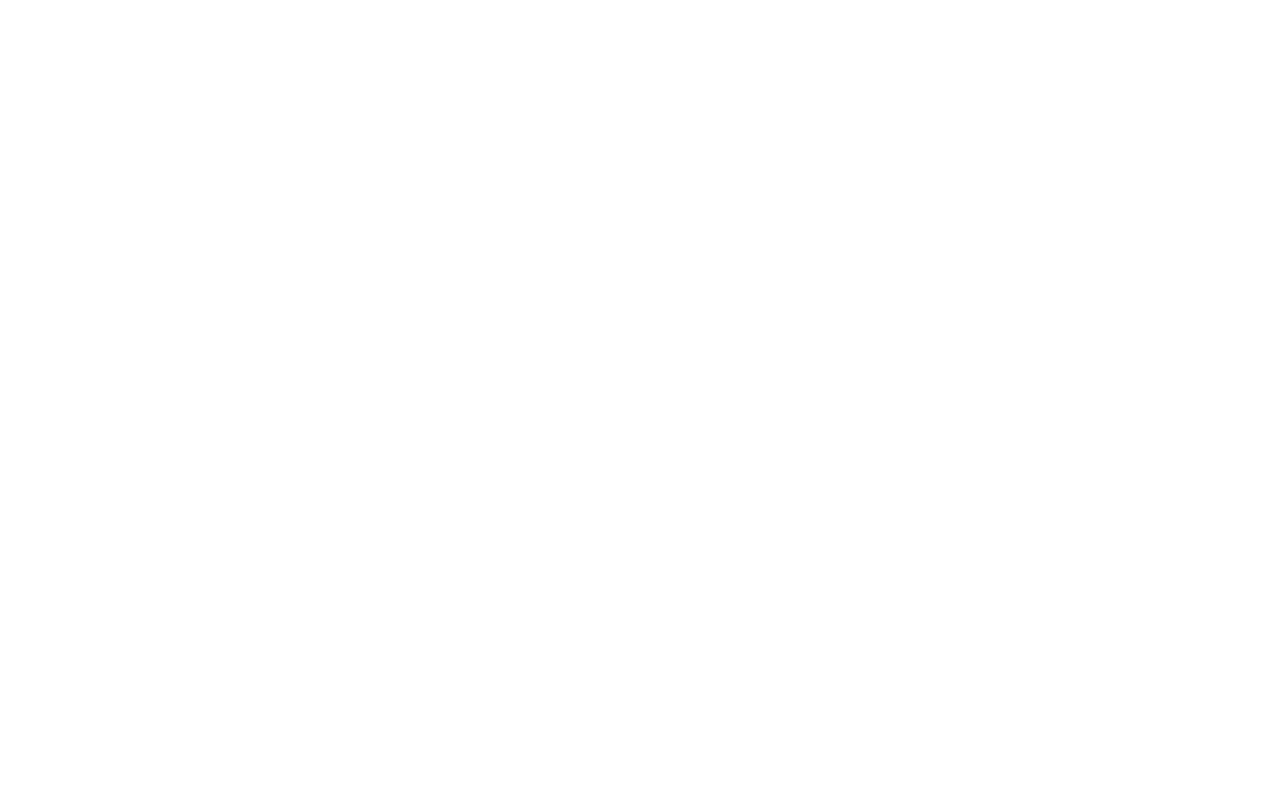
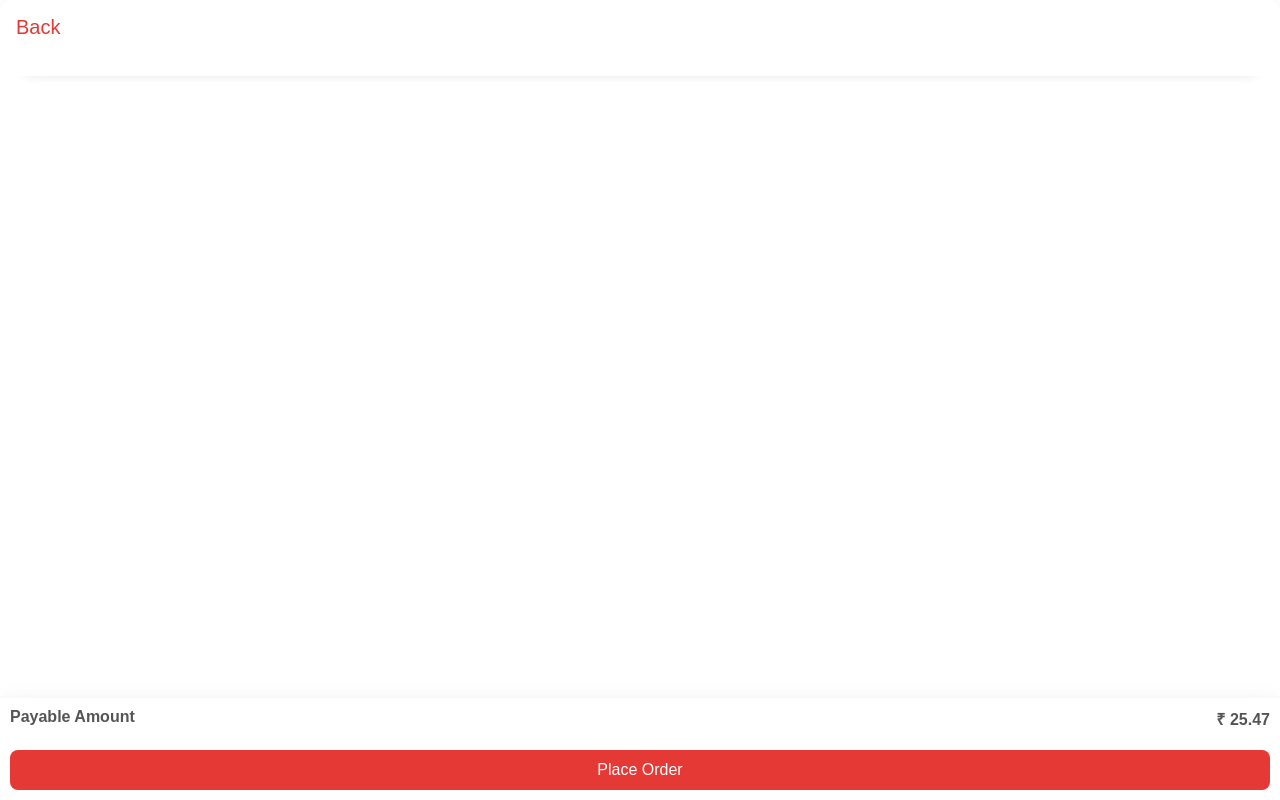
Before and after one commit to Siddhart12345/food-delivery, a React (Vite) app: page /cart-screen in a window 1280 px wide. Built offline with nearby package versions, Linux system fonts and the light colour scheme.

Commit message:
new changes

```diff
--- a/src/AppRouter.tsx
+++ b/src/AppRouter.tsx
@@ -1,9 +1,10 @@
-import { IonRouterOutlet } from "@ionic/react";
-import { IonReactRouter } from "@ionic/react-router";
-import React from "react";
-import { Redirect, Route } from "react-router-dom";
-import HomeScreen from "./screens/HomeScreen";
-import RestaurantMenuScreen from "./screens/RestaurantMenuScreen";
+import { IonRouterOutlet } from '@ionic/react'
+import { IonReactRouter } from '@ionic/react-router'
+import React from 'react'
+import { Redirect, Route } from 'react-router-dom'
+import HomeScreen from './screens/HomeScreen'
+import RestaurantMenuScreen from './screens/RestaurantMenuScreen'
+import CartScreen from './screens/CartScreen'
 
 const AppRouter = () => {
   return (
@@ -13,17 +14,19 @@
         <Route exact path="/home">
           <HomeScreen />
         </Route>
-
         <Route exact path="/">
           <Redirect to="/home" />
         </Route>
-          <Route exact path="/restaurant-menu/:restaurantId">
-            <RestaurantMenuScreen />
+        <Route  exact path="/restaurant-menu/:restaurantId">
+        <RestaurantMenuScreen/>
+        </Route>
+         <Route  exact path="/cart-screen">
+        <CartScreen/>
         </Route>
       </IonRouterOutlet>
     </IonReactRouter>
     </>
-  );
-};
+  )
+}
 
-export default AppRouter;
+export default AppRouter
--- /dev/null
+++ b/src/component/CartComponent/CartItems.scss
@@ -0,0 +1,61 @@
+.cart_item {
+  display: flex;
+  // align-items: center;
+  margin-bottom: 20px;
+  box-shadow: rgba(0, 0, 0, 0.04) 0px 3px 5px;
+  padding: 5px;
+
+  .item_image {
+    width: 60px;
+    height: 60px;
+    border-radius: 8px;
+    object-fit: cover;
+    margin-right: 12px;
+  }
+
+  .item_info {
+    flex: 1;
+
+    .item_name {
+      font-size: 16px;
+      font-weight: 600;
+      margin: 0px;
+      margin-bottom: 5px;
+    }
+
+    .item_desc {
+      font-size: 12px;
+      color: #777;
+    }
+  }
+
+  .item_controls {
+    text-align: right;
+
+    span {
+      font-weight: 600;
+      display: block;
+      margin-bottom: 7px;
+    }
+
+    .quantity_buttons {
+      display: flex;
+      align-items: center;
+
+      button {
+        background: #f0f0f0;
+        border: none;
+        padding: 4px 8px;
+        margin: 0 4px;
+        border-radius: 4px;
+        font-size: 16px;
+        color: #333333;
+      }
+
+      span {
+        min-width: 20px;
+        text-align: center;
+      }
+    }
+  }
+}
--- /dev/null
+++ b/src/component/CartComponent/CartItems.tsx
@@ -0,0 +1,34 @@
+import React from "react";
+import "./CartItems.scss";
+import { ICartItem } from "../../interfaces/restaurant";
+
+interface ICartItemProps {
+  cartItemData: ICartItem;
+}
+const CartItem: React.FC<ICartItemProps> = ({ cartItemData }) => {
+  return (
+    <>
+      <div className="cart_item">
+        <img
+          src={cartItemData.itemImage}
+          alt="Margherita"
+          className="item_image"
+        />
+        <div className="item_info">
+          <h3 className="item_name">{cartItemData.name}</h3>
+          <p className="item_desc">{cartItemData.description}</p>
+        </div>
+        <div className="item_controls">
+          <span>₹ {cartItemData.totalItemPrice}</span>
+          <div className="quantity_buttons">
+            <button>-</button>
+            <span>{cartItemData.quantity}</span>
+            <button>+</button>
+          </div>
+        </div>
+      </div>
+    </>
+  );
+};
+
+export default CartItem;
--- /dev/null
+++ b/src/screens/CartScreen.scss
@@ -0,0 +1,69 @@
+.cart_screen {
+  width: 100%;
+  height: 100%;
+  background-color: #fff;
+}
+.cart_container {
+  padding: 16px;
+
+  border-radius: 12px;
+  box-shadow: 0 0 10px rgba(0, 0, 0, 0.05);
+
+  width: 100%;
+  height: 100%;
+  margin: auto;
+  font-family: Arial, sans-serif;
+  color: #555555;
+}
+
+.header_section {
+  display: flex;
+  // align-items: center;
+  gap: 10px;
+
+  font-size: 20px;
+  font-weight: 500;
+  min-height: 60px;
+  box-shadow: rgba(33, 35, 38, 0.1) 0px 10px 10px -10px;
+
+  .back_button {
+    color: #e53935;
+  }
+}
+
+.cart_item_section {
+  height: calc(100% - 100px);
+  overflow-y: auto;
+  padding-bottom: 120px;
+  padding-top: 20px;
+}
+
+.footer_section {
+  position: fixed;
+  bottom: 0;
+  left: 0;
+  width: 100%;
+  padding: 10px;
+  background-color: #fff;
+  box-shadow: rgba(17, 17, 26, 0.05) 0px 4px 16px,
+    rgba(17, 17, 26, 0.05) 0px 8px 32px;
+
+  .total_section {
+    display: flex;
+    justify-content: space-between;
+    font-size: 16px;
+    font-weight: 600;
+    margin-bottom: 20px;
+  }
+
+  .place_order_btn {
+    width: 100%;
+    background-color: #e53935;
+    color: white;
+    padding: 12px;
+    font-size: 16px;
+    border: none;
+    border-radius: 8px;
+    cursor: pointer;
+  }
+}
--- /dev/null
+++ b/src/screens/CartScreen.tsx
@@ -0,0 +1,83 @@
+import { IonContent, IonPage } from "@ionic/react";
+import React, { useEffect, useState } from "react";
+import { ICart, IRestaurant } from "../interfaces/restaurant";
+import { getRestaurantById } from "../services/api";
+import "./CartScreen.scss";
+import { useHistory } from "react-router";
+import CartItem from "../component/CartComponent/CartItems";
+
+const CartScreen: React.FC = () => {
+  const [restaurantCart, setRestaurantCart] = useState<ICart>();
+  const [restaurantData, setRestaurantData] = useState<IRestaurant>();
+
+  const history = useHistory();
+
+  useEffect(() => {
+    const cartString = localStorage.getItem("restaurantCart");
+
+    // Check if the value is null, "null", or "undefined"
+    if (cartString && cartString !== "undefined" && cartString !== "null") {
+      try {
+        const cartData: ICart = JSON.parse(cartString);
+        setRestaurantCart(cartData);
+        console.log("cartData", cartData);
+
+        getRestaurantById(cartData.restaurantId)
+          .then((response) => {
+            setRestaurantData(response);
+            console.log("response", response);
+          })
+          .catch((error) => {
+            console.error("Failed to fetch restaurant:", error);
+          });
+      } catch (error) {
+        console.error("Invalid cart data in localStorage:", error);
+      }
+    }
+  }, []);
+  useEffect(() => {});
+
+  return (
+    <IonPage>
+      <IonContent>
+        <div className="cart_screen">
+          <div className="cart_container">
+            <div className="header_section">
+              <div
+                className="back_button"
+                onClick={() => {
+                  history.goBack();
+                }}
+              >
+                Back
+              </div>
+              <div className="restaurant_name">{restaurantData?.name}</div>
+            </div>
+
+            <div className="cart_item_section">
+              {restaurantCart &&
+                restaurantCart.items?.map((cartItem, itemIndex) => {
+                  return (
+                    <div key={itemIndex}>
+                      <CartItem cartItemData={cartItem} />
+                    </div>
+                  );
+                })}
+
+            </div>
+            <div className="footer_section">
+              <div className="total_section">
+                <span>Payable Amount</span>
+                <span>₹ 25.47</span>
+              </div>
+
+              <button className="place_order_btn">Place Order</button>
+            </div>
+          </div>
+        </div>
+      </IonContent>
+    </IonPage>
+  );
+};
+
+export default CartScreen;
--- a/src/screens/RestaurantMenuScreen.tsx
+++ b/src/screens/RestaurantMenuScreen.tsx
@@ -1,78 +1,151 @@
-import {  IonContent, IonPage } from "@ionic/react";
 import React, { useEffect, useState } from "react";
-import './RestaurantMenuScreen.scss'
+import "./RestaurantMenuScreen.scss";
+import { IonContent, IonPage } from "@ionic/react";
 import MenuCard from "../component/menuComponents/MenuCard";
 import { useHistory, useParams } from "react-router";
-import { getItemsByRestaurantId } from "../services/api";
-import { ICart,  IMenuItems } from "../interfaces/restaurant";
+import { getItemsByRestaurantId, getRestaurantById } from "../services/api";
+import { ICart, IMenuItems, IRestaurant } from "../interfaces/restaurant";
+const RestaurantMenuScreen: React.FC = () => {
+  const [restaurantCart, setRestaurantCart] = useState<ICart>();
+  const [allRestaurantMenuItems, setAllRestaurantMenuItems] = useState<
+    IMenuItems[]
+  >([]);
+  const [restaurantData, setRestaurantData] = useState<IRestaurant>();
+  const { restaurantId } = useParams<{ restaurantId: string }>();
+  const history = useHistory();
 
-const RestaurantMenuScreen: React.FC = () => {
-    const [restaurantCart,setRestaurantCart]=useState<ICart>();
-    const[allRestaurantMenuItems,setAllRestaurantMenuItems]=useState<IMenuItems[]>([]);
-    const {restaurantId}= useParams<{restaurantId:string}>();
-    const history = useHistory()
+  useEffect(() => {
+    getRestaurantById(restaurantId)
+      .then((response) => {
+        setRestaurantData(response);
+      })
+      .catch((error) => {
+        console.log(error);
+      });
 
-    useEffect(()=>{getItemsByRestaurantId(restaurantId).then((response)=>{
+    getItemsByRestaurantId(restaurantId)
+      .then((response) => {
         setAllRestaurantMenuItems(response);
-console.log('response',response);
+      })
+      .catch((error) => {
+        console.log(error);
+      });
+  }, []);
 
-    })
-.catch((error)=>{console.log(error)})},[])
-useEffect(()=>{
-    console.log('restaurantCart',restaurantCart);
-},[restaurantCart])
-const handleAddItemInCart=(menuItem:IMenuItems)=>{
+  useEffect(() => {
+    const cartString = localStorage.getItem("restaurantCart");
+
+    if (cartString && cartString !== "undefined" && cartString !== "null") {
+      const cartData: ICart = JSON.parse(cartString);
+      setRestaurantCart(cartData);
+    }
+  }, []);
+
+  useEffect(() => {
+    console.log("restuarantCart", restaurantCart);
+    localStorage.setItem("restaurantCart", JSON.stringify(restaurantCart));
+  }, [restaurantCart]);
+
+  const handleAddItemsInCart = (menuItem: IMenuItems) => {
     console.log(menuItem);
-    let newCart:ICart
-    if (restaurantCart!==undefined){
-        newCart=restaurantCart;
+    let newCart: ICart;
+    if (restaurantCart !== undefined) {
+      newCart = { ...restaurantCart, items: [...restaurantCart.items] };
     } else {
-        newCart={
-            restaurantId:restaurantId,
-            items:[],
-            totalPrice:0,}
+      newCart = {
+        restaurantId: restaurantId,
+        items: [],
+        totalPrice: 0,
+      };
     }
-        const isItemInclude=newCart.items.find((item)=>{
-            return item.itemId=== menuItem._id;
-        })
-        if(isItemInclude){
+    const isItemInclude = newCart.items.find((item) => {
+      return item.itemId === menuItem._id;
+    });
+    if (isItemInclude) {
       return;
-    }else{
-        const newCartItem={itemId:menuItem._id,
+    } else {
+      const newCartItem = {
+        itemId: menuItem._id,
         price: menuItem.price,
         name: menuItem.name,
-            quantity:1,
+        quantity: 1,
         totalItemPrice: menuItem.price,
-        }
+        itemImage: menuItem.image,
+        description: menuItem.description,
+      };
       newCart.items.push(newCartItem);
+
+      newCart.totalPrice = newCart.items.reduce(
+        (acc, item) => acc + item.totalItemPrice,
+        0
+      );
       setRestaurantCart(newCart);
     }
+  };
+
+  const handleRemoveItemFromCart = (menuItemId: string) => {
+    if (restaurantCart) {
+      const newCartItems = restaurantCart?.items.filter((cartItem) => {
+        return cartItem.itemId !== menuItemId;
+      });
+
+      setRestaurantCart((prev) => {
+        if (!prev) {
+          return prev;
         }
-
-
+        return {
+          ...prev,
+          items: newCartItems,
+        };
+      });
+    }
+  };
   return (
     <IonPage>
       <IonContent fullscreen>
-
         <div className="restaurant_menu_screen">
           <div className="menu_header">
-                <div className="back_button"onClick={()=>{history.goBack();}}>
+            <div
+              className="back_button"
+              onClick={() => {
+                history.goBack();
+              }}
+            >
               back
             </div>
-
-
-              <div className="title">Lorem, ipsum dolor.</div>
+            <div className="title">{restaurantData?.name}</div>
+            <div
+              className="back_button"
+              onClick={() => {
+                history.push("/cart-screen");
+              }}
+            >
+              Go to Cart
+            </div>
           </div>
           <div className="menu_body">
             <div className="menu_card_section">
-                {allRestaurantMenuItems && allRestaurantMenuItems.map((menuItems,menuItemsIndex)=>{
-                return(<div className="menu_list" key = {menuItemsIndex}>
-                <MenuCard addItem={handleAddItemInCart} itemData={menuItems}/>
-              </div>)})}
+              {allRestaurantMenuItems &&
+                allRestaurantMenuItems.map((menuItems, menuItemsIndex) => {
+                  const filteredCartItem = restaurantCart?.items.find(
+                    (cartItem) => {
+                      return cartItem.itemId === menuItems._id;
+                    }
+                  );
+                  return (
+                    <div className="menu_list" key={menuItemsIndex}>
+                      <MenuCard
+                        addItem={handleAddItemsInCart}
+                        itemData={menuItems}
+                        isIncluded={filteredCartItem ? true : false}
+                        removeItem={handleRemoveItemFromCart}
+                      />
+                    </div>
+                  );
+                })}
             </div>
           </div>
         </div>
-
       </IonContent>
     </IonPage>
   );
```
Also changed, not shown: src/component/menuComponents/MenuCard.tsx (+19 -12 lines), src/interfaces/restaurant.ts (+9 -10 lines), src/services/api.ts (+25 -19 lines), src/services/jsonData.ts (+4 -6 lines). Lines whose indentation alone changed are shown as unchanged.
